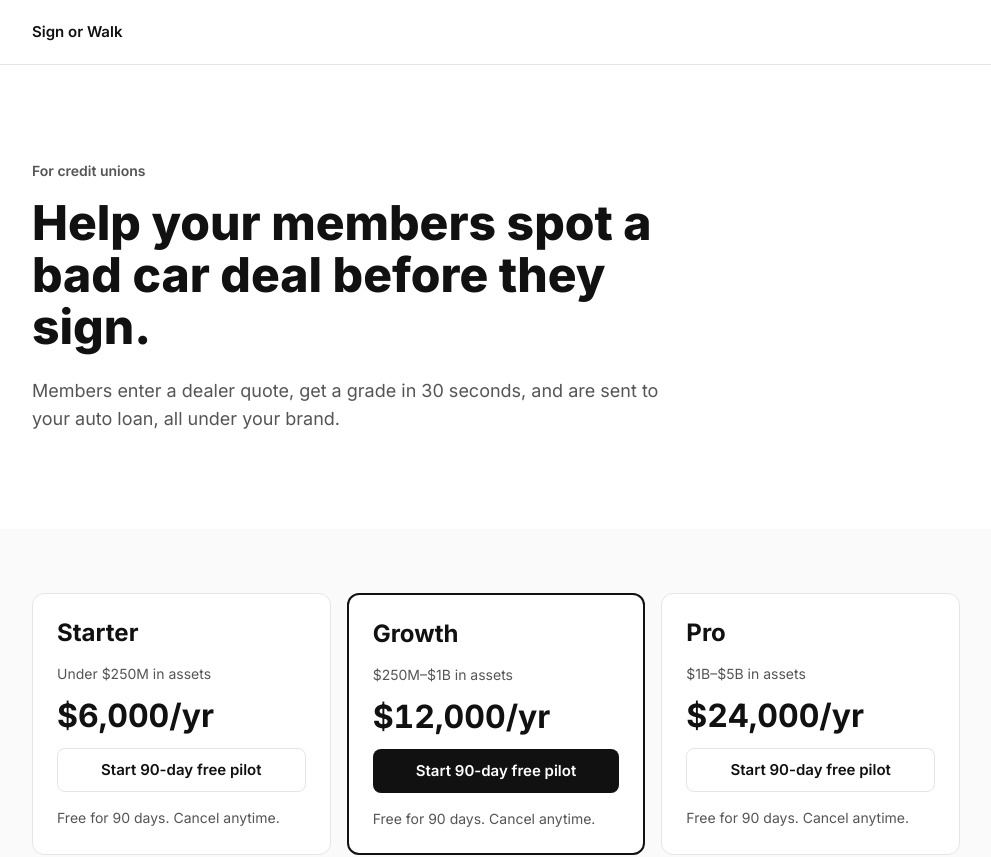
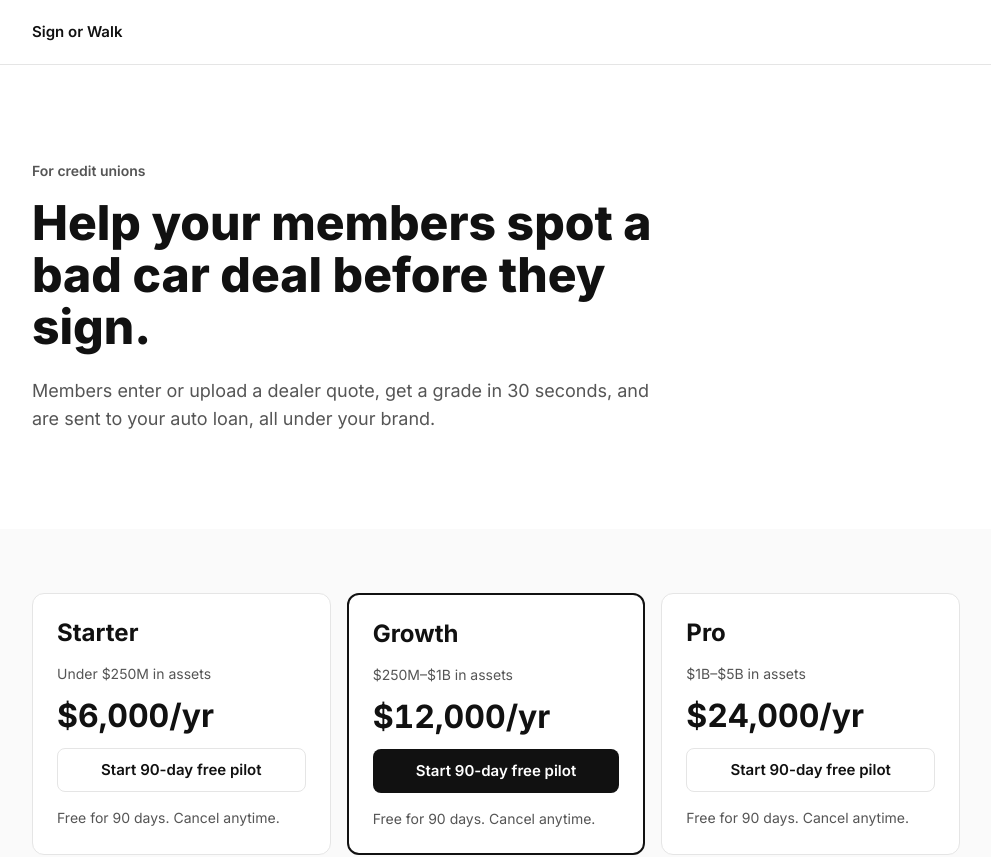
Before and after one commit to Jflyfish/signorwalk, a Next.js app: page /credit-unions in a window 1280 px wide. Shown: the top 857 px of the page, without its empty margins (144-1135 px from the left). Built offline with nearby package versions, Linux system fonts and the light colour scheme.

Commit message:
Say members can enter or upload a dealer quote.
The landing value line, page description, and Open Graph description use that sentence. The disclosure under the cards is unchanged.

Co-authored-by: Jflyfish <Jflyfish@users.noreply.github.com>

```diff
--- a/src/app/credit-unions/page.tsx
+++ b/src/app/credit-unions/page.tsx
@@ -5,7 +5,7 @@ import { DOCUMENT_VERSION_LABEL, formatUsd, TALK_TO_US_EMAIL, pricedTiers, type
 
 const PAGE_URL = 'https://signorwalk.com/credit-unions';
 const HEADLINE = 'Help your members spot a bad car deal before they sign.';
-const VALUE_LINE = 'Members enter a dealer quote, get a grade in 30 seconds, and are sent to your auto loan, all under your brand.';
+const VALUE_LINE = 'Members enter or upload a dealer quote, get a grade in 30 seconds, and are sent to your auto loan, all under your brand.';
 
 const ASSETS: Record<PricedTierId, string> = {
   starter: 'Under $250M in assets',
```
Also changed, not shown: 3 other files (tests, documents, lock files or other folders).
